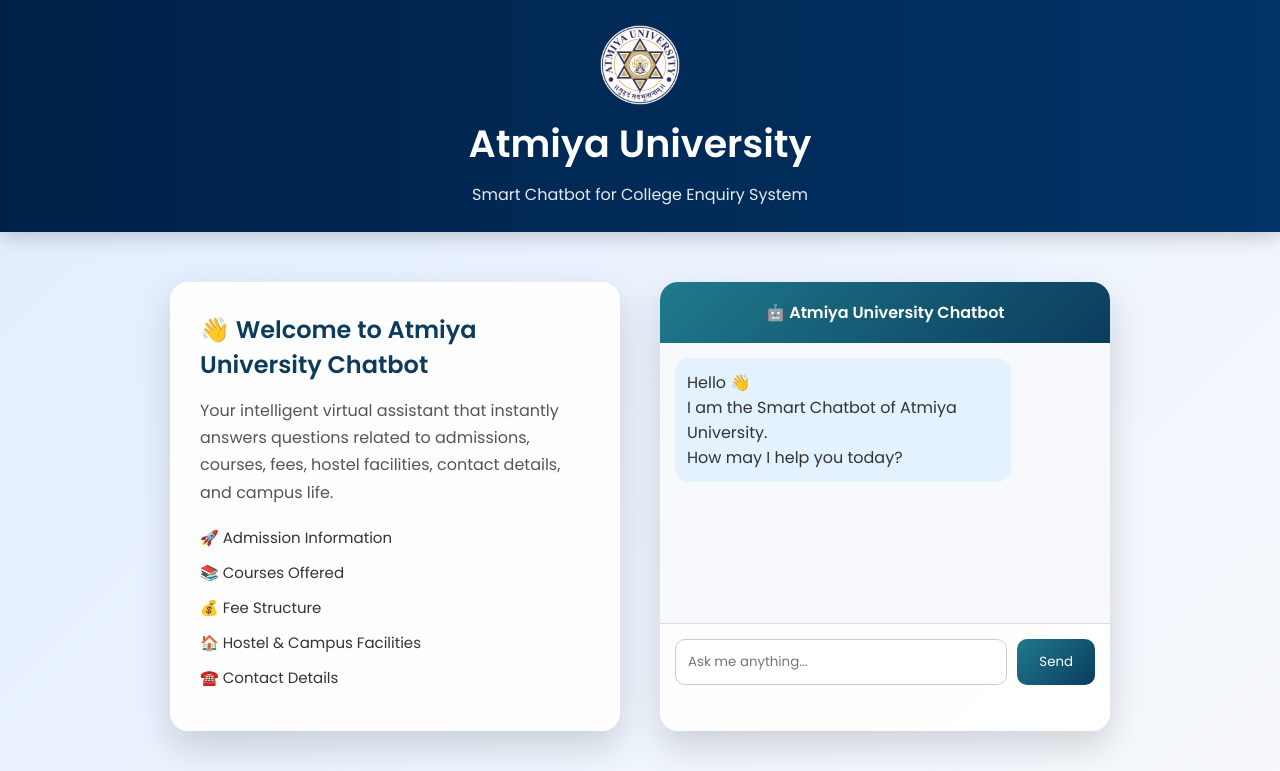
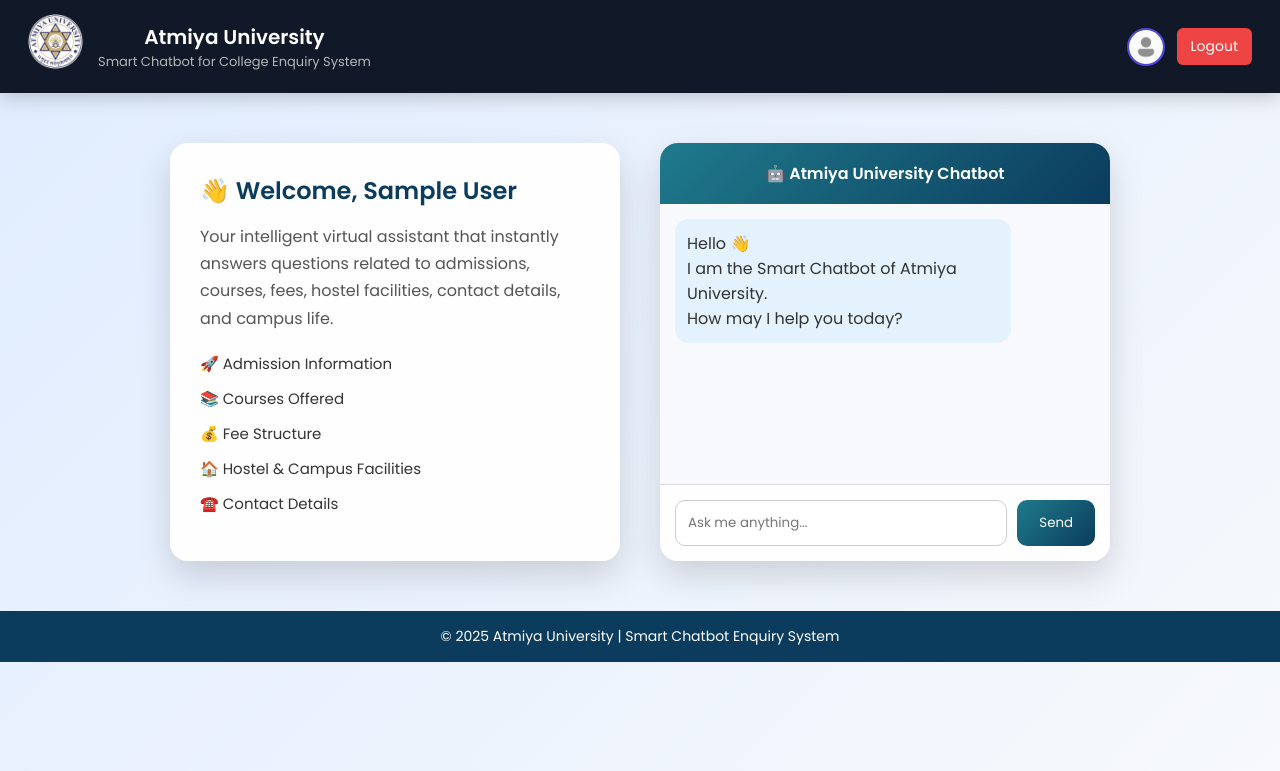
Before and after one commit to JENISH-KHAKHKHAR4425/AU-ChatBot, a Flask app: page /index in a window 1280 px wide. Shown: the top 771 px of the page. Run offline with Flask 3, Linux system fonts and the light colour scheme; the visitor is signed in with stand-in values (Sample User, id 1).

Commit message:
Update index.html

```diff
--- a/templates/index.html
+++ b/templates/index.html
@@ -7,24 +7,101 @@
     <!-- Google Font -->
     <link href="https://fonts.googleapis.com/css2?family=Poppins:wght@300;400;600&display=swap" rel="stylesheet">
 
-    <!-- CSS -->
+    <!-- Main CSS -->
     <link rel="stylesheet" href="{{ url_for('static', filename='css/style.css') }}">
+
+    <!-- Extra Navbar Styling -->
+    <style>
+        .header {
+            display: flex;
+            justify-content: space-between;
+            align-items: center;
+            padding: 14px 28px;
+            background: #111827;
+            color: #fff;
+        }
+
+        .header-left {
+            display: flex;
+            align-items: center;
+            gap: 15px;
+        }
+
+        .header-left .logo {
+            width: 55px;
+            height: auto;
+        }
+
+        .header-left h1 {
+            margin: 0;
+            font-size: 20px;
+        }
+
+        .header-left p {
+            margin: 0;
+            font-size: 13px;
+            color: #c7c7c7;
+        }
+
+        .header-right {
+            display: flex;
+            align-items: center;
+            gap: 12px;
+        }
+
+        .header-right img {
+            width: 38px;
+            height: 38px;
+            border-radius: 50%;
+            object-fit: cover;
+            border: 2px solid #4f46e5;
+        }
+
+        .logout-btn {
+            padding: 8px 14px;
+            background: #ef4444;
+            color: white;
+            border-radius: 6px;
+            text-decoration: none;
+            font-size: 14px;
+            transition: background 0.3s;
+        }
+
+        .logout-btn:hover {
+            background: #dc2626;
+        }
+    </style>
 </head>
+
 <body>
 
-<!-- Header -->
+<!-- HEADER -->
 <header class="header">
-    <img src="{{ url_for('static', filename='images/Atmiya_University.jpg') }}" alt="Atmiya University Logo" class="logo">
-    <h1>Atmiya University</h1>
-    <p>Smart Chatbot for College Enquiry System</p>
+
+    <div class="header-left">
+        <img src="{{ url_for('static', filename='images/Atmiya_University.jpg') }}"
+             alt="Atmiya University Logo"
+             class="logo">
+        <div>
+            <h1>Atmiya University</h1>
+            <p>Smart Chatbot for College Enquiry System</p>
+        </div>
+    </div>
+
+    <!-- RIGHT SIDE (User Image + Logout) -->
+    <div class="header-right">
+        <img src="{{ url_for('static', filename='images/User.PNG') }}" alt="User">
+        <a href="{{ url_for('logout') }}" class="logout-btn">Logout</a>
+    </div>
+
 </header>
 
-<!-- Main Container -->
+<!-- MAIN CONTAINER -->
 <div class="main-container">
 
-    <!-- Left Info Card -->
+    <!-- LEFT INFO CARD -->
     <div class="card info-card">
-        <h2>👋 Welcome to Atmiya University Chatbot</h2>
+        <h2>👋 Welcome, {{ name }}</h2>
         <p>
             Your intelligent virtual assistant that instantly answers
             questions related to admissions, courses, fees, hostel facilities,
@@ -40,7 +117,7 @@
         </ul>
     </div>
 
-    <!-- Right Chat Card -->
+    <!-- RIGHT CHAT CARD -->
     <div class="card chat-card">
 
         <div class="chat-header">
@@ -64,11 +141,12 @@
 
 </div>
 
-<!-- Footer -->
+<!-- FOOTER -->
 <footer class="footer">
     © 2025 Atmiya University | Smart Chatbot Enquiry System
 </footer>
 
+<!-- CHAT SCRIPT -->
 <script>
 function sendMessage() {
     let input = document.getElementById("user-input");
```
